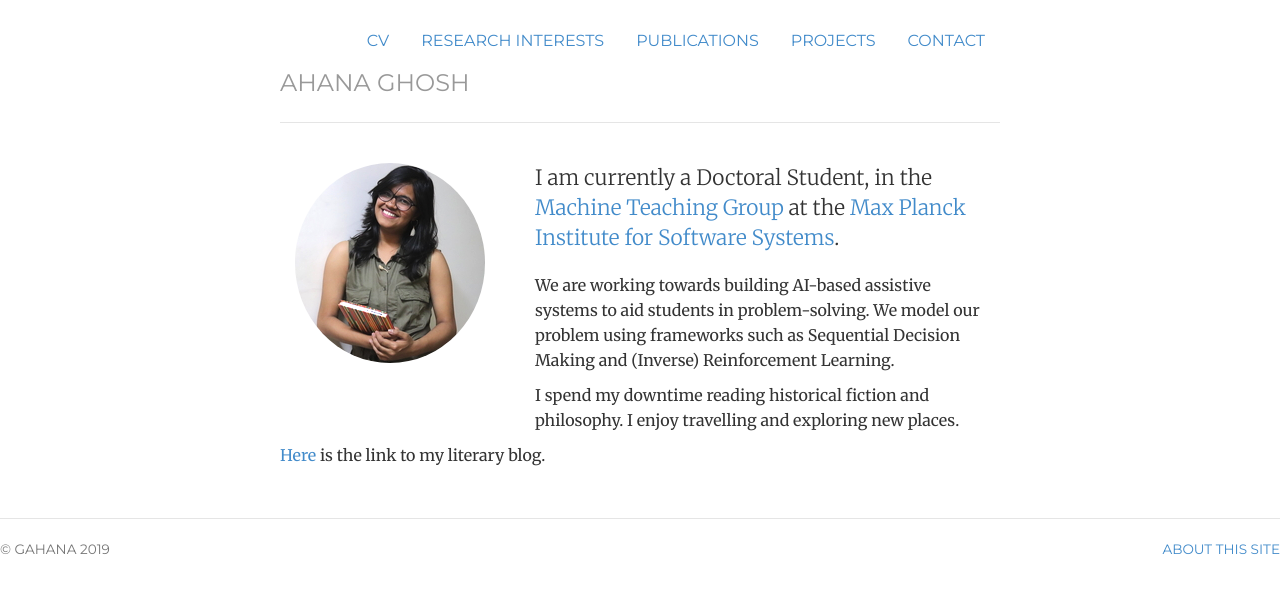
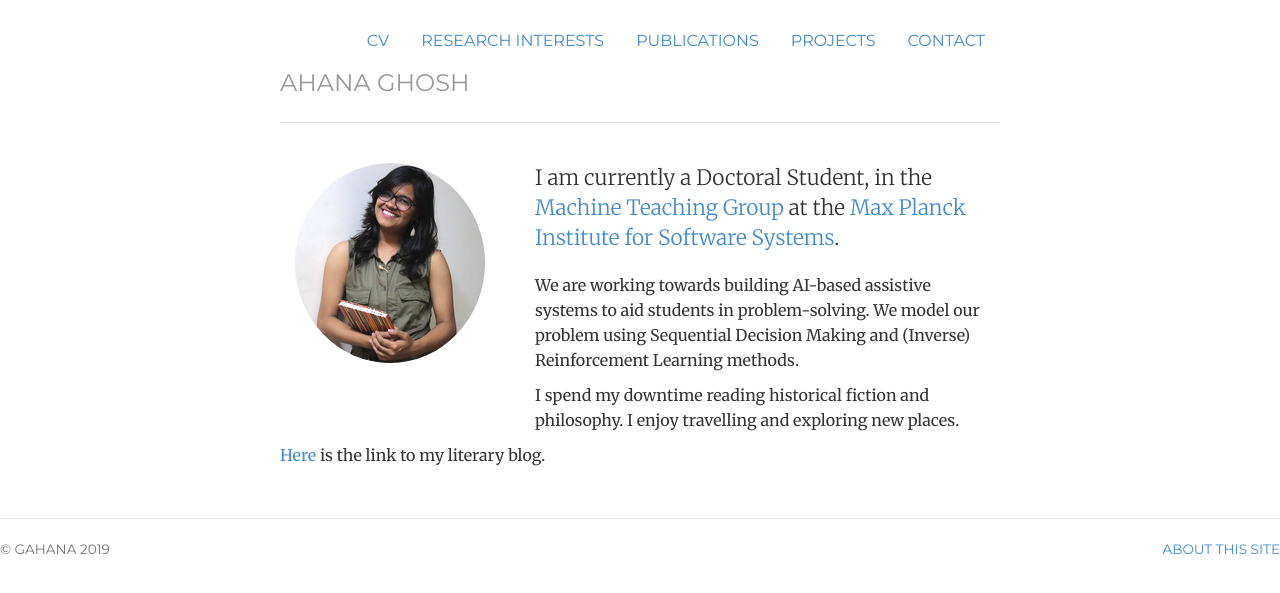
Before and after one commit to ahana204/ahana204.github.io, a Jekyll site: the page built from index.html, in a window 1280 px wide. Shown: the top 593 px of the page. Built offline with Jekyll 4.4.1, drawn with Linux system fonts in a browser that asks for light colours.

Commit message:
Update index.html

```diff
--- a/index.html
+++ b/index.html
@@ -16,7 +16,7 @@
 	</div>
 	<div itemscope itemtype="http://data-vocabulary.org/Person" class="col-sm-8">
 	<p class="lead">I am currently a Doctoral Student, in the <a href="https://machineteaching.mpi-sws.org/index.html">Machine Teaching Group</a> at the <a href="https://www.mpi-sws.org/">Max Planck Institute for Software Systems</a>.</p>
-	<p>We are working towards building AI-based assistive systems to aid students in problem-solving. We model our problem using frameworks such as Sequential Decision Making and (Inverse) Reinforcement Learning.
+	<p>We are working towards building AI-based assistive systems to aid students in problem-solving. We model our problem using Sequential Decision Making and (Inverse) Reinforcement Learning methods.
 </p>
 		<p>I spend my downtime reading historical fiction and philosophy. I enjoy travelling and exploring new places.</p>
 </div>
```
